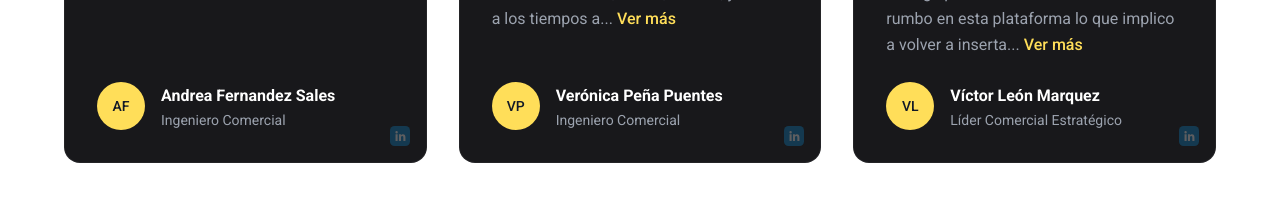
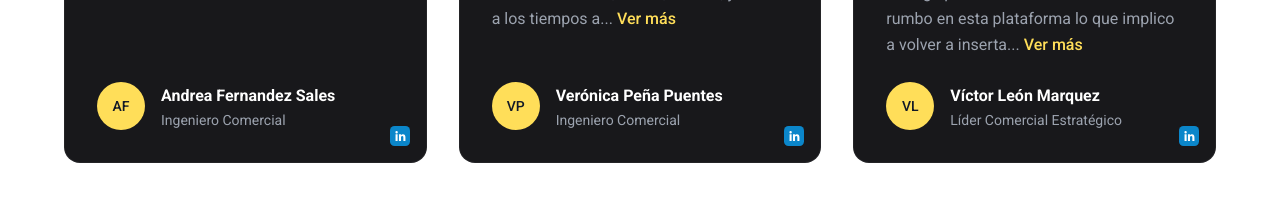
Before and after one commit to mauro6287-blip/alicia-morales-coach, a Next.js app: page / in a window 1280 px wide. Shown: the part 9400-9616 px from the top of the page. Built offline with nearby package versions, Linux system fonts and the light colour scheme.

Commit message:
Remove opacity from LinkedIn logo in testimonial cards
Co-Authored-By: Claude Opus 4.6 <noreply@anthropic.com>

```diff
--- a/sections/Resultados.tsx
+++ b/sections/Resultados.tsx
@@ -104,7 +104,7 @@ export default function Resultados() {
                                         alt="LinkedIn"
                                         width={20}
                                         height={20}
-                                        className="absolute bottom-4 right-4 opacity-30 transition-opacity hover:opacity-70"
+                                        className="absolute bottom-4 right-4"
                                     />
                                 </div>
                             </ScrollReveal>
```
